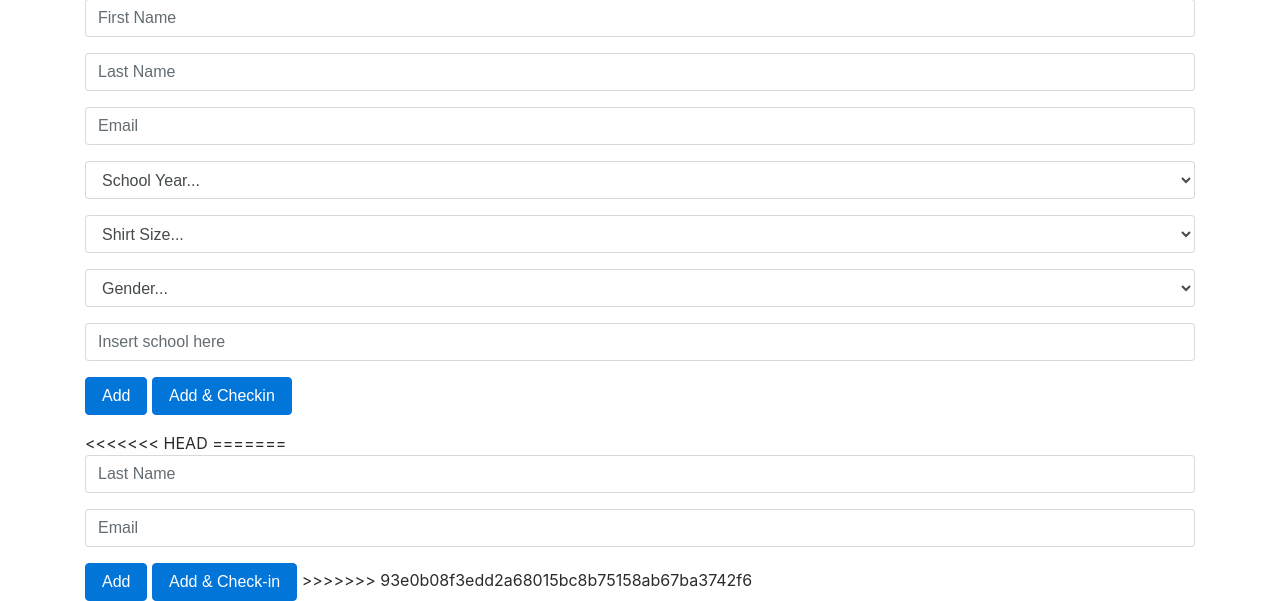
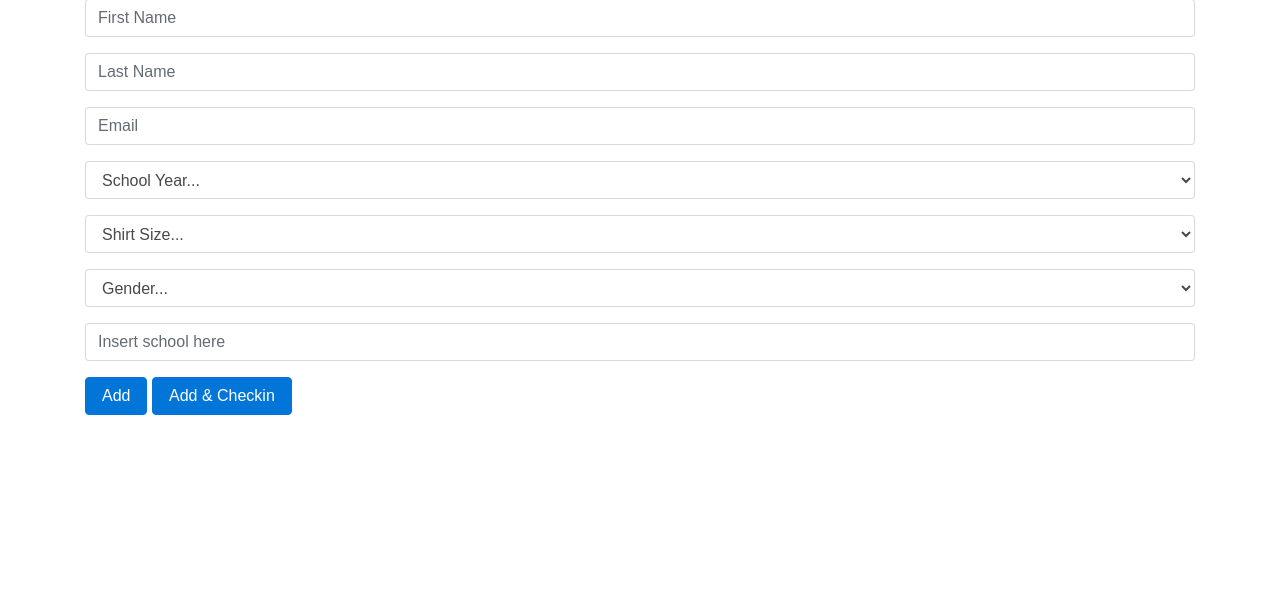
Before and after one commit to tamuhack-org/bark, a Flask app: page /modify in a window 1280 px wide. Shown: the part 305-906 px from the top of the page. After the commit the page ends 720 px from the top, so only its background shows below. Run offline with Flask 2, Linux system fonts and the light colour scheme; data that the repository does not hold is empty; some libraries are stand-ins or nearby versions.

Commit message:
added changes more

```diff
--- a/templates/add_delete.html
+++ b/templates/add_delete.html
@@ -101,18 +101,6 @@
             </div>
             <hr>
         </div>
-<<<<<<< HEAD
-=======
-        <div class="form-group">
-          <input class="form-control" name="lname_add" placeholder="Last Name">
-        </div>
-        <div class="form-group">
-          <input type="email" class="form-control" name="email_add" placeholder="Email">
-        </div>
-        <button type="submit" name="submit" value="checkin" class="btn btn-primary">Add</button>
-        <button type="submit" name="submit" value="add+checkin" class="btn btn-primary">Add & Check-in</button>
-      </form>
->>>>>>> 93e0b08f3edd2a68015bc8b75158ab67ba3742f6
     </div>
 
     <script src="https://ajax.googleapis.com/ajax/libs/jquery/3.1.0/jquery.min.js"></script>
--- a/templates/results.html
+++ b/templates/results.html
@@ -81,11 +81,7 @@
                         <td class="email">{{ item["email"] }}</td>
                         <td>
                             <form action="/checkin" method="get">
-<<<<<<< HEAD
                                 <button class="btn btn-info" name="id" value="{{ item["_id"] }}">Advanced</button>
-=======
-                                <button class="btn btn-info" name="id" value="{{ item[ "_id"] }}">Advanced</button>
->>>>>>> 93e0b08f3edd2a68015bc8b75158ab67ba3742f6
                             </form>
                         </td>
                         <td>
```
